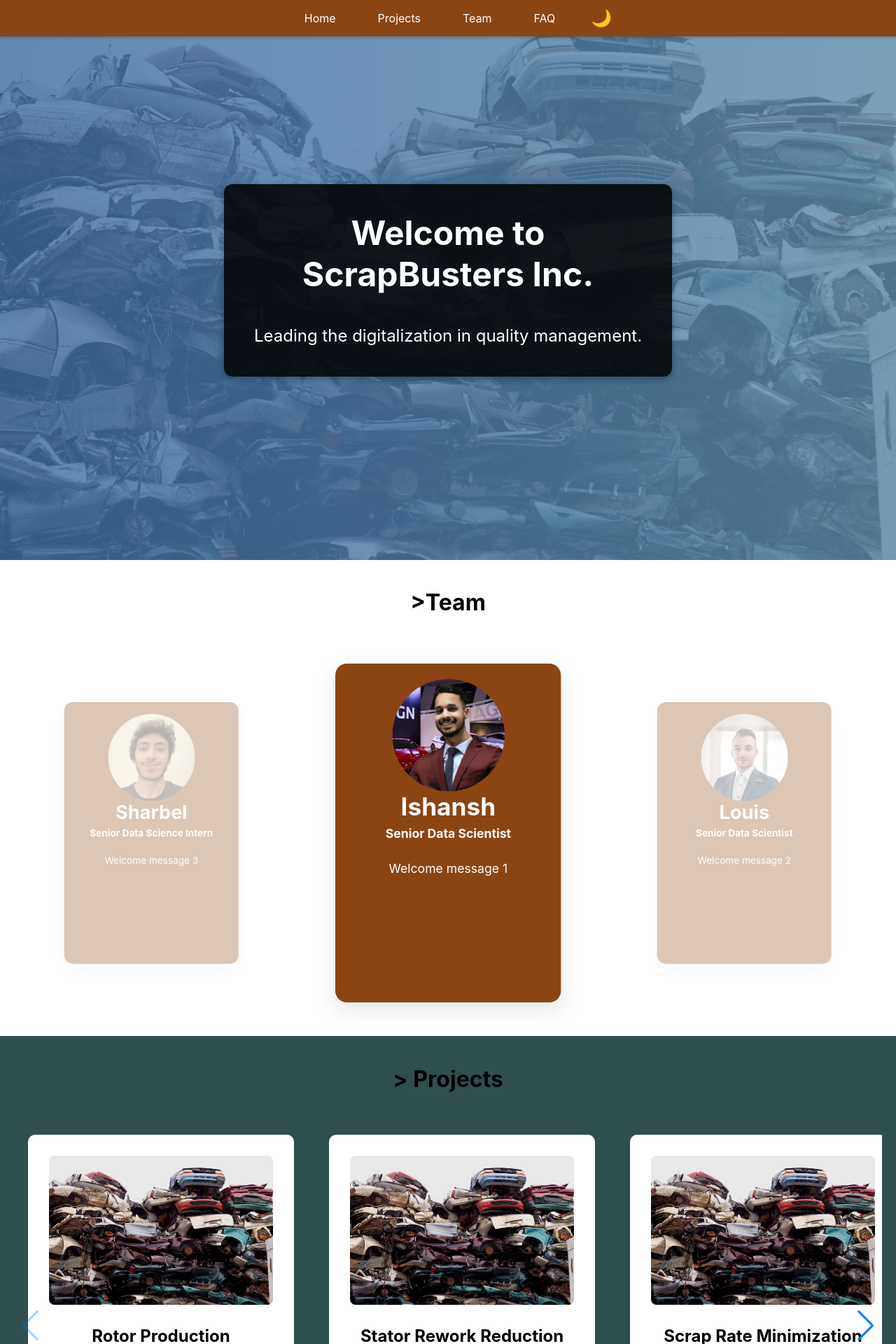
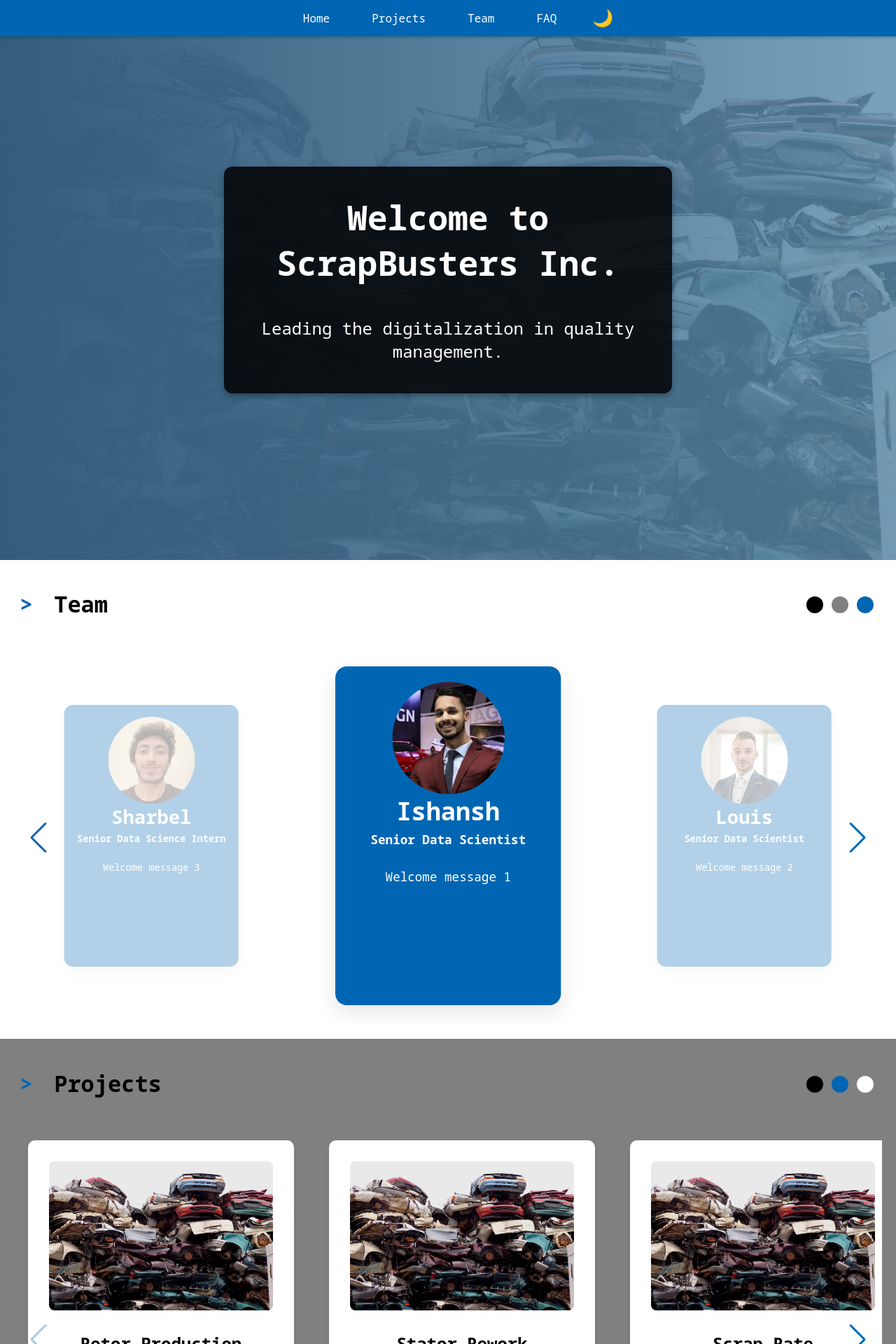
Before and after one commit to Ghantoos7/ScrapBusters, a React (Create React App) app in the folder client/: page / in a window 1280 px wide. Shown: the top 1920 px of the page at 70% size. Built offline with nearby package versions, Linux system fonts and the light colour scheme.

Commit message:
FrontEnd <> Added global transition time

```diff
--- a/client/src/App.css
+++ b/client/src/App.css
@@ -1,17 +1,20 @@
+@import url('https://fonts.googleapis.com/css2?family=Noto+Sans+Mono:wght@100..900&display=swap');
+
 :root {
-  --primary-color: #2F4F4F; /* Dark Slate Gray */
-  --secondary-color: #8B4513; /* Saddle Brown (Rust Red) */
+  --primary-color: #808080; /* Grey */
+  --secondary-color: #0066B3; /* Steel Blue */
   --background-color: #FFFFFF; /* White */
   --text-color: #000000; /* Black */
-  --accent-color: #4682B4; /* Steel Blue */
+  --accent-color: #778899; /* Light Slate Gray */
+  --transitiontime: 0.5s ease;
 }
 
 [data-theme="dark"] {
-  --primary-color: #2F4F4F; /* Dark Slate Gray */
-  --secondary-color: #8B4513; /* Saddle Brown (Rust Red) */
-  --background-color: #000000; /* Black */
+  --primary-color: #404040; /* Dark Grey */
+  --secondary-color: #0066B3; /* Steel Blue */
+  --background-color: #232323; /* Black */
   --text-color: #FFFFFF; /* White */
-  --accent-color: #4682B4; /* Steel Blue */
+  --accent-color: #778899; /* Light Slate Gray */
 }
 
 
@@ -30,3 +33,57 @@
   background: url('assets/junk-yard-cars-yard-junk.jpg') no-repeat center center/cover;
   filter: grayscale(60%);
 }
+
+body {
+  font-family: 'Noto Sans Mono', sans-serif;
+}
+
+.noto-sans-mono-light {
+  font-family: "Noto Sans Mono", monospace;
+  font-weight: 300;
+}
+
+.noto-sans-mono-regular {
+  font-family: "Noto Sans Mono", monospace;
+  font-weight: 400;
+}
+
+.noto-sans-mono-bold {
+  font-family: "Noto Sans Mono", monospace;
+  font-weight: 700;
+}
+
+
+h1 {
+  display: flex;
+  align-items: center;
+  justify-content: flex-start;
+  margin-left: 8px ;
+}
+
+.arrow {
+  margin-right: 30px;
+  color : var(--secondary-color)
+}
+
+
+.guru-container {
+  display: flex;
+  align-items: center;
+  justify-content: flex-end;
+  margin-bottom: 16px;
+}
+
+.circle {
+  width: 24px;
+  height: 24px;
+  border-radius: 50%;
+  margin-right: 12px;
+}
+
+
+.swiper-button-next, .swiper-button-prev {
+  color: var(--secondary-color);
+  width: 50px;
+  height: 50px;
+}
--- a/client/src/components/Accordion/Accordion.css
+++ b/client/src/components/Accordion/Accordion.css
@@ -5,13 +5,14 @@
     overflow: hidden;
     background: #f7f7f7;
     position: relative;
+
   }
 
   .accordion-title {
     padding: 15px 20px;
     cursor: pointer;
     font-size: 16px;
-    color: #333;
+    color: var(--secondary-color);
     border-bottom: 1px solid #ddd;
     transition: background-color 0.3s ease;
     display: flex;
--- a/client/src/components/Navbar/Navbar.css
+++ b/client/src/components/Navbar/Navbar.css
@@ -3,11 +3,11 @@
   background-color: var(--primary-color);
   color: white;
   padding: 10px 10px;
-  position: fixed; /* Stays at the top as you scroll */
+  position: fixed;
   width: 100%;
-  z-index: 1000; /* Stays on top of other content */
+  z-index: 1000;
   box-shadow: 0 2px 4px 0 rgba(0,0,0,0.2);
-  transition: background-color 0.5s ease;
+  transition: background-color var(--transitiontime);
   justify-content: center;
   display: flex;
   height: 32px;
@@ -15,7 +15,7 @@
 
 /* Changes the navbar color on hover to show you can click things */
 .navbar:hover {
-  background-color: var(--secondary-color); /* A bit darker to notice the change */
+  background-color: var(--secondary-color);
 }
 
 /* Makes sure links inside the navbar look good and are lined up */
@@ -27,7 +27,7 @@
   margin: 0;
   padding: 0;
   width: 100%;
-  max-width: 800px; /* Limits how wide the links can spread */
+  max-width: 800px;
 }
 
 /* Adds space around each link to make them easier to click */
@@ -39,7 +39,7 @@
 .nav-links li a {
   color: white;
   text-decoration: none;
-  transition: color 0.3s, transform 0.3s;
+  transition:  var(--transitiontime);
   padding: 10px 15px;
 }
 
@@ -48,6 +48,8 @@
   color: var(--accent-color);
   cursor: pointer;
   transform: scale(1.1);
+  transition: background-color var(--transitiontime);
+
 }
 
 /* Button to switch themes, looks simple and clean */
@@ -57,4 +59,5 @@
   color: var(--text-color);
   font-size: 1.5em;
   cursor: pointer;
+
 }
--- a/client/src/components/Navbar/Navbar.jsx
+++ b/client/src/components/Navbar/Navbar.jsx
@@ -8,7 +8,7 @@ const Navbar = () => {
   const toggleTheme = () => {
     const newTheme = theme === 'light' ? 'dark' : 'light';
     setTheme(newTheme);
-    document.documentElement.setAttribute('data-theme', newTheme);
+    document.body.setAttribute('data-theme', newTheme);
   };
 
   return (
--- a/client/src/components/Projectcard/Projectcard.css
+++ b/client/src/components/Projectcard/Projectcard.css
@@ -13,6 +13,8 @@
   transition: box-shadow 0.3s ease, transform 0.3s ease;
   position: relative;
   background-color: var(--background-color);
+  transition: background-color var( --transitiontime)
+
 }
 
 .project-card:hover {
@@ -44,13 +46,17 @@
 .project-title {
   font-size: 1.5em;
   margin: 10px 0;
-  color : var(--text-color)
+  color : var(--text-color);
+  transition: background-color var( --transitiontime);
+
+
 }
 
 .project-description {
   font-size: 1em;
   margin-bottom: 20px;
-  color : var(--text-color)
+  color : var(--text-color);
+  transition: background-color var( --transitiontime);
 
 }
 
--- a/client/src/components/Teammembercard/Teammembercard.css
+++ b/client/src/components/Teammembercard/Teammembercard.css
@@ -12,6 +12,8 @@
     margin: 50px;
     transition: transform 0.3s ease-in-out;
     background-color: var(--secondary-color);
+    transition: background-color var(--transitiontime);
+
 }
 
 
--- a/client/src/pages/FAQ/FAQ.css
+++ b/client/src/pages/FAQ/FAQ.css
@@ -19,4 +19,6 @@
 
 .circle1f{
     background : var(--accent-color);
+    transition: background-color var(--transitiontime);
+
 }
--- a/client/src/pages/Footer/Footer.css
+++ b/client/src/pages/Footer/Footer.css
@@ -21,6 +21,7 @@
 
   .footer-info p {
     margin: 0;
+    text-align: center;
   }
 
   .footer-social {
--- a/client/src/pages/Home/Home.css
+++ b/client/src/pages/Home/Home.css
@@ -9,7 +9,7 @@
   padding: 50px;
   box-sizing: border-box;
   overflow: hidden;
-  background: linear-gradient(to right, rgba(0, 123, 255, 0.8), rgba(32, 156, 238, 0.8));
+  background: linear-gradient(to right, var(--secondary-color), rgba(32, 156, 238, 0.8));
 }
 
 .content-box {
--- a/client/src/pages/Team/Team.css
+++ b/client/src/pages/Team/Team.css
@@ -6,6 +6,7 @@
     padding: 20px;
     background-color: var(--background-color);
     text-align: center;
+    transition: background-color var(--transitiontime);
 
 }
 
@@ -51,25 +52,19 @@
     display: flex;
     justify-content: center;
     align-items: center;
-    opacity: 0.5; /* Lower opacity for non-active cards */
+    opacity: 0.5;
     transition: opacity 0.5s ease-in-out;
 }
 
 .team-slide.swiper-slide-active {
-    opacity: 1; /* Full opacity for the active slide */
-    transform: scale(1.1); /* Slightly scale up the active card */
+    opacity: 1;
+    transform: scale(1.1);
 }
 
 .team-slide.swiper-slide-next,
 .team-slide.swiper-slide-prev {
     opacity: 0.3;
     transform: scale(0.85);
-}
-
-.team-swiper .swiper-button-next, .team-swiper .swiper-button-prev {
-    color: #ffffff;
-    width: 50px;
-    height: 50px;
 }
 
 
@@ -84,6 +79,7 @@
 
   .circle3 {
     background-color: var(--secondary-color);
+
   }
 
   .guru-container p {
--- a/client/src/pages/Team/Team.jsx
+++ b/client/src/pages/Team/Team.jsx
@@ -78,7 +78,6 @@ function Team() {
         ))
       ) : (
         <Swiper
-          className="team-swiper"
           modules={[Navigation]}
           spaceBetween={30}
           slidesPerView={3}
```
